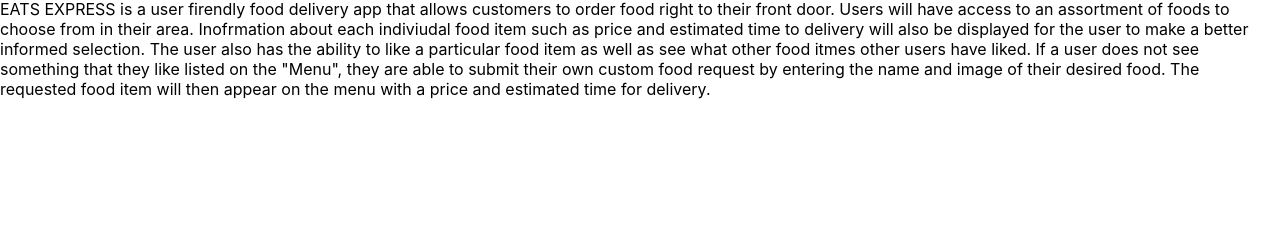
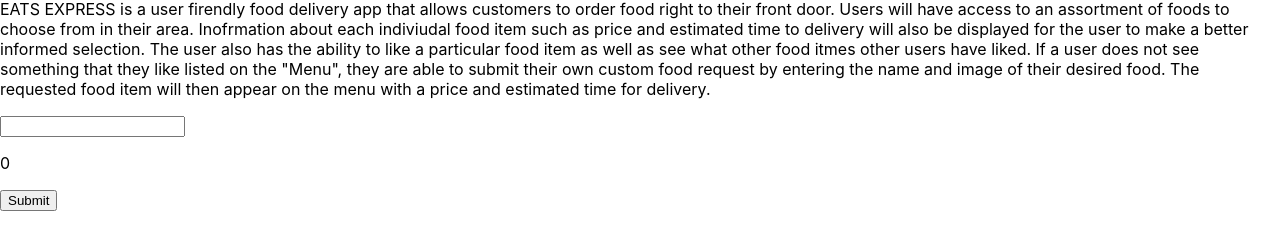
Before and after one commit to gcamoin/Phase2-Project, a React (Create React App) app in the folder my-app/: page /about in a window 1280 px wide. Shown: the part 530-780 px from the top of the page. Built offline with nearby package versions, Linux system fonts and the light colour scheme; data requests are answered from the project's data file.

Commit message:
added README

```diff
--- a/my-app/src/components/About.js
+++ b/my-app/src/components/About.js
@@ -1,6 +1,10 @@
 import React from "react"
+import Form from "/home/gcamoin/Phase2-Project/my-app/src/components/Form.js"
 
-    const About = () => {
+    function About() {
+
+
+
         return (
             <div className="About">
                 <h1>ABOUT</h1>
@@ -16,6 +20,9 @@ import React from "react"
                     food item will then appear on the menu with a price and estimated time for delivery.
 
                 </p>
+
+            <Form />
+
             </div>
         )
     }
--- /dev/null
+++ b/my-app/src/components/Form.js
@@ -0,0 +1,42 @@
+import React, {useState} from "react"
+
+
+function Form() {
+    const [count, setCount] = useState(0)
+    const [text, setText] = useState("")
+
+
+function handleChange(e){
+    setText(e.target.value)
+}
+
+function handleSubmit(e) {
+    e.preventDefault()
+    setCount(count + text.length)
+}
+
+return (
+    <form onSubmit={handleSubmit}>
+        <input
+            type="text"
+            onChange={handleChange}
+            value={text}
+
+        />
+        <p>{count}</p>
+        <button>Submit</button>
+
+    </form>
+
+)
+
+
+
+
+
+
+
+
+}
+
+export default Form;
```
Also changed, not shown: my-app/src/README.md.
